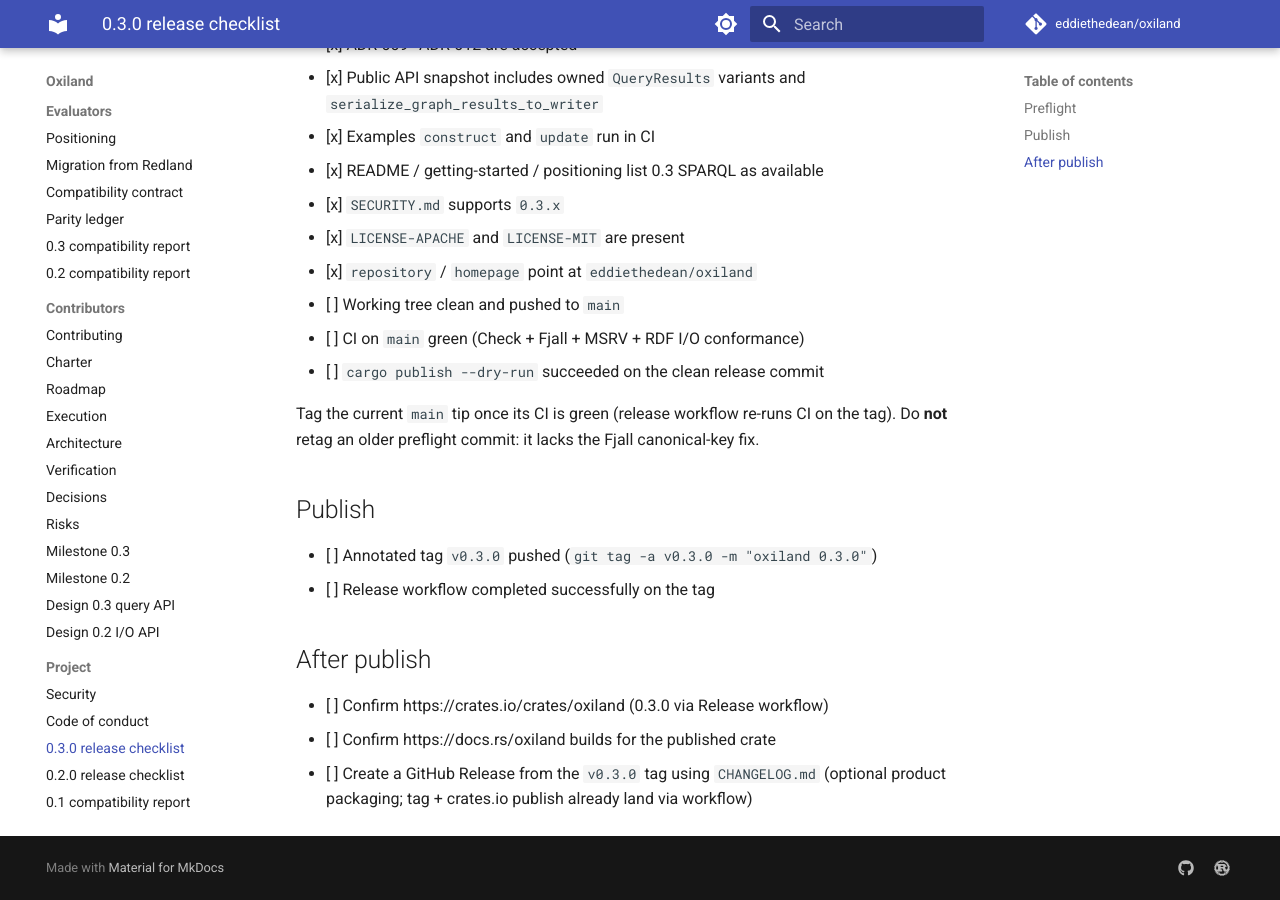
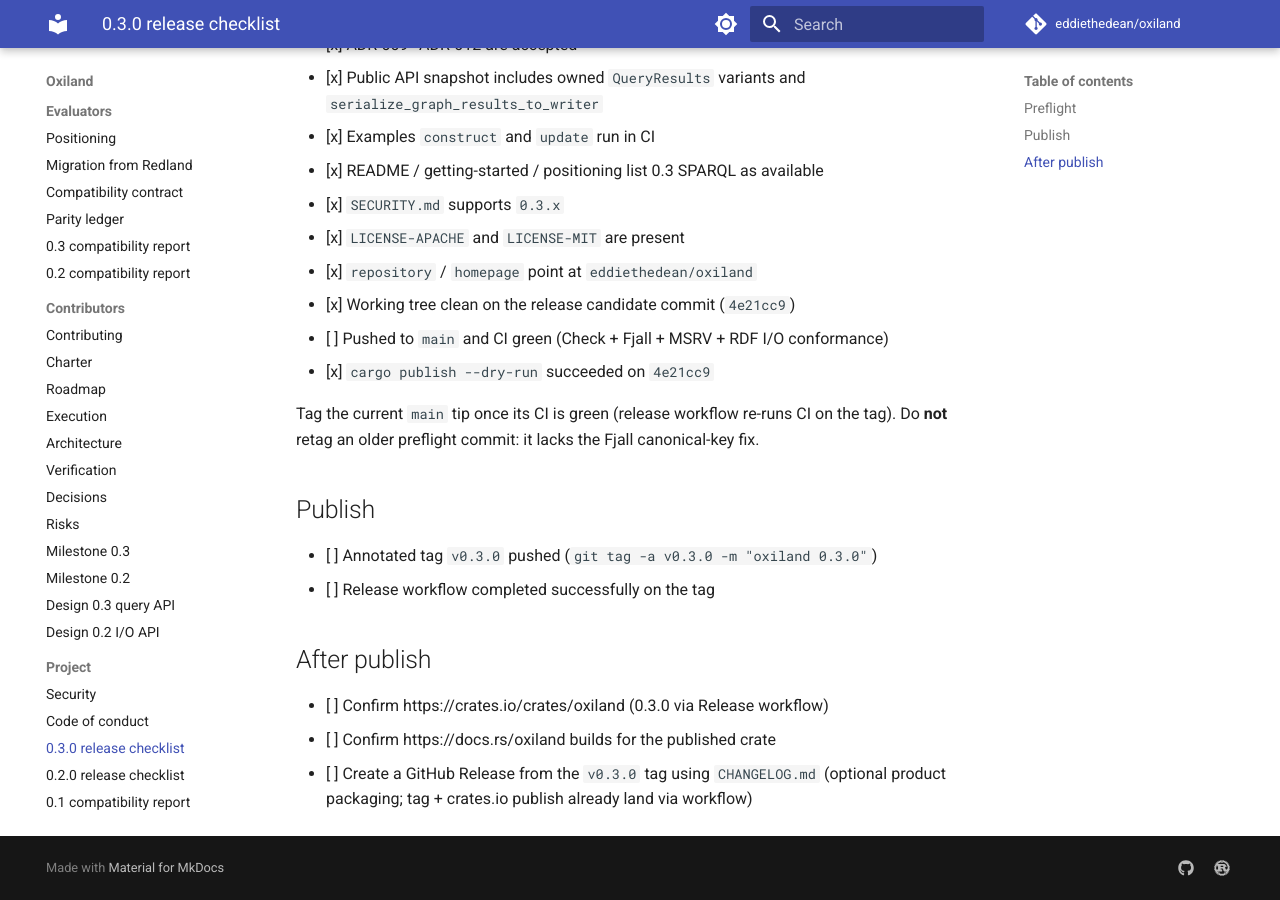
Before and after one commit to eddiethedean/oxiland, an MkDocs documentation site: the page built from docs/reports/0.3.0-release.md, in a window 1280 px wide and 900 px high, scrolled down 551 px. Built offline with MkDocs 1.6.1 and Material for MkDocs 9.7.7, drawn with Linux system fonts in a browser that asks for light colours; comment, search, counter and statistics services are not loaded.

Commit message:
Record 0.3.0 publish dry-run on the durability fix commit.

```diff
--- a/docs/reports/0.3.0-release.md
+++ b/docs/reports/0.3.0-release.md
@@ -23,9 +23,9 @@ serialize flush, SECURITY/evidence alignment) that must ship in 0.3.0 because
 - [x] `SECURITY.md` supports `0.3.x`
 - [x] `LICENSE-APACHE` and `LICENSE-MIT` are present
 - [x] `repository` / `homepage` point at `eddiethedean/oxiland`
-- [ ] Working tree clean and pushed to `main`
-- [ ] CI on `main` green (Check + Fjall + MSRV + RDF I/O conformance)
-- [ ] `cargo publish --dry-run` succeeded on the clean release commit
+- [x] Working tree clean on the release candidate commit (`4e21cc9`)
+- [ ] Pushed to `main` and CI green (Check + Fjall + MSRV + RDF I/O conformance)
+- [x] `cargo publish --dry-run` succeeded on `4e21cc9`
 
 Tag the current `main` tip once its CI is green (release workflow re-runs CI on
 the tag). Do **not** retag an older preflight commit: it lacks the Fjall
```
